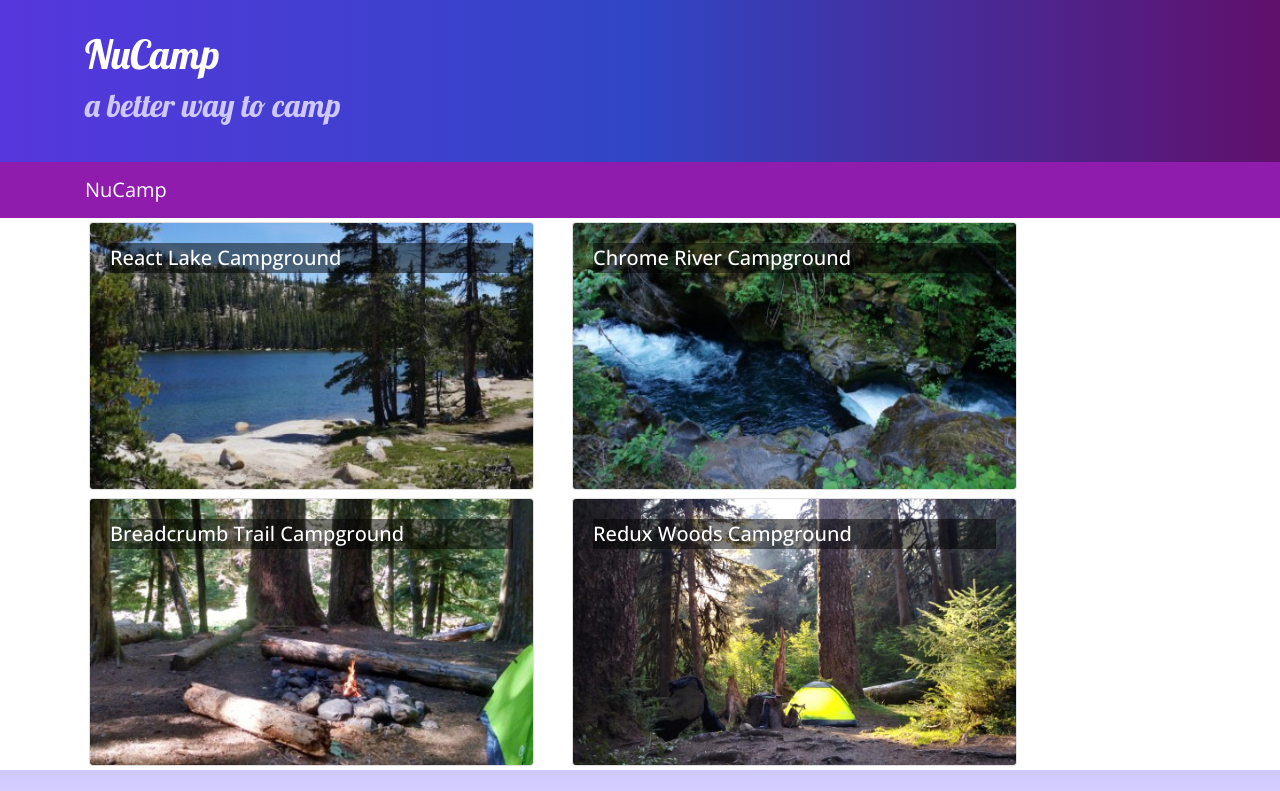
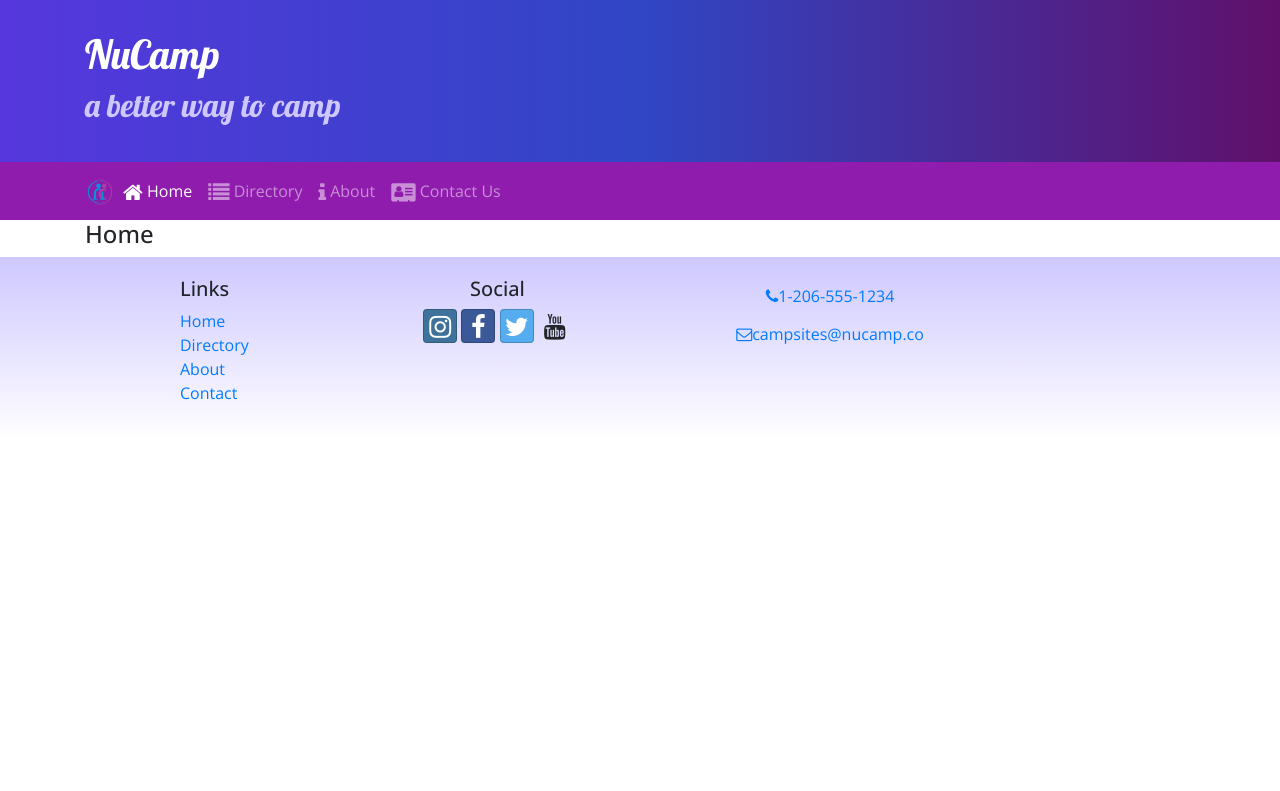
Before and after one commit to ToddMarino/NucampsiteReact, a React (Create React App) app: page /home in a window 1280 px wide. Shown: the top 791 px of the page. Built offline with nearby package versions, Linux system fonts and the light colour scheme.

Commit message:
React Router

```diff
--- a/src/components/DirectoryComponent.js
+++ b/src/components/DirectoryComponent.js
@@ -1,9 +1,9 @@
 import React from 'react';
 import { Card, CardImg, CardImgOverlay, CardTitle } from 'reactstrap';
 
-function RenderDirectoryItem({campsite, onClick}){
+function RenderDirectoryItem({campsite}){
     return (
-        <Card onClick={() => onClick(campsite.id)}>
+        <Card>
         <CardImg width="100%" src={campsite.image} alt={campsite.name} />
         <CardImgOverlay>
             <CardTitle>{campsite.name}</CardTitle>
@@ -18,7 +18,7 @@ function Directory(props) {
     const directory = props.campsites.map(campsite => {
         return(
             <div key={campsite.id} className="col-md-5 m-1">
-                <RenderDirectoryItem campsite={campsite} onClick={props.onClick} />
+                <RenderDirectoryItem campsite={campsite} />
             </div>
         );
     });
--- a/src/components/FooterComponent.js
+++ b/src/components/FooterComponent.js
@@ -1,5 +1,6 @@
 /* eslint-disable jsx-a11y/anchor-is-valid */
 import React from 'react';
+import { Link } from 'react-router-dom';
 
 function Footer(props) {
   return (
@@ -9,10 +10,10 @@ function Footer(props) {
           <div className="col-4 col-sm-2 offset-1">
             <h5>Links</h5>
             <ul className="list-unstyled">
-              <li><a href="#">Home</a></li>
-              <li><a href="#">Directory</a></li>
-              <li><a href="#">About</a></li>
-              <li><a href="#">Contact</a></li>
+              <li><Link to='/home'>Home</Link></li>
+              <li><Link to='/directory'>Directory</Link></li>
+              <li><Link to='/aboutus'>About</Link></li>
+              <li><Link to='/contactus'>Contact</Link></li>
             </ul>
           </div>
           <div className="col-6 col-sm-3 text-center">
--- a/src/components/HeaderComponent.js
+++ b/src/components/HeaderComponent.js
@@ -1,7 +1,24 @@
 import React, {Component} from 'react';
-import { Navbar, NavbarBrand, Jumbotron} from 'reactstrap';
+import { Nav, Navbar, NavbarBrand, NavbarToggler, Collapse, NavItem, Jumbotron} from 'reactstrap';
+import { NavLink } from 'react-router-dom';
 
 class Header extends Component {
+
+constructor(props) {
+  super(props);
+
+  this.toggleNav = this.toggleNav.bind(this);
+  this.state = {
+    isNavOpen: false
+  };
+}
+
+toggleNav() {
+  this.setState({
+    isNavOpen: !this.state.isNavOpen
+  });
+}
+
   render() {
     return (
       <React.Fragment>
@@ -15,9 +32,34 @@ class Header extends Component {
           </div>
         </div>
       </Jumbotron>
-      <Navbar dark sticky="top">
+      <Navbar dark sticky="top" expand="md">
         <div className="container">
-            <NavbarBrand href="/">NuCamp</NavbarBrand>
+            <NavbarBrand className="mr-auto" href="/"><img src="/assets/images/logo.png" alt="NuCamp Logo" height="30" width="30" /></NavbarBrand>
+            <NavbarToggler onClick={this.toggleNav} />
+            <Collapse isOpen={this.state.isNavOpen} navbar>
+              <Nav navbar>
+                <NavItem>
+                  <NavLink className="nav-link" to="/home">
+                    <i className="fa fa-home fa-lg" /> Home
+                  </NavLink>
+                </NavItem>
+                <NavItem>
+                  <NavLink className="nav-link" to="/directory">
+                    <i className="fa fa-list fa-lg" /> Directory
+                  </NavLink>
+                </NavItem>
+                <NavItem>
+                  <NavLink className="nav-link" to="/aboutus">
+                    <i className="fa fa-info fa-lg" /> About
+                  </NavLink>
+                </NavItem>
+                <NavItem>
+                  <NavLink className="nav-link" to="/contactus">
+                    <i className="fa fa-address-card fa-lg" /> Contact Us
+                  </NavLink>
+                </NavItem>
+              </Nav>
+            </Collapse>
         </div>
       </Navbar>
       </React.Fragment>
--- a/src/components/MainComponent.js
+++ b/src/components/MainComponent.js
@@ -4,27 +4,32 @@ import CampsiteInfo from './CampsiteInfoComponent';
 import Header from './HeaderComponent';
 import Footer from './FooterComponent';
 import Home from './HomeComponent';
-import {CAMPSITES} from '../shared/campsites';
+import { Switch, Route, Redirect } from 'react-router-dom';
+import { CAMPSITES } from '../shared/campsites';
 
 class Main extends Component {
     constructor(props) {
         super(props);
         this.state = {
             campsites: CAMPSITES,
-            selectedCampsite: null
         };
     }
 
-    onCampsiteSelect(campsiteId) {
-      this.setState({selectedCampsite: campsiteId});
-  }
+    render() {
+        const HomePage = () => {
+            return (
+                <Home />
+            );
+        }
 
-    render() {
         return (
             <div>
                 <Header />
-                <Directory campsites={this.state.campsites} onClick={campsiteId => this.onCampsiteSelect(campsiteId)} />
-                <CampsiteInfo campsite={this.state.campsites.filter(campsite => campsite.id === this.state.selectedCampsite)[0]} />
+                <Switch>
+                    <Route path='/home' component={HomePage} />
+                    <Route exact path='/directory' render={() => <Directory campsites={this.state.campsites}/>} />
+                    <Redirect to='/home'/>
+                </Switch>
                 <Footer />
             </div>
         );
```
